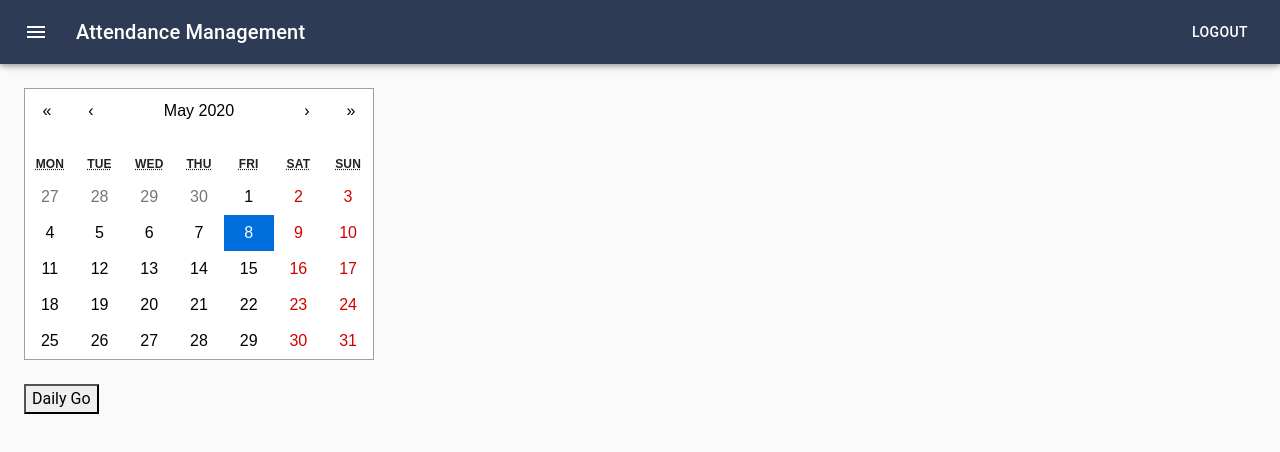
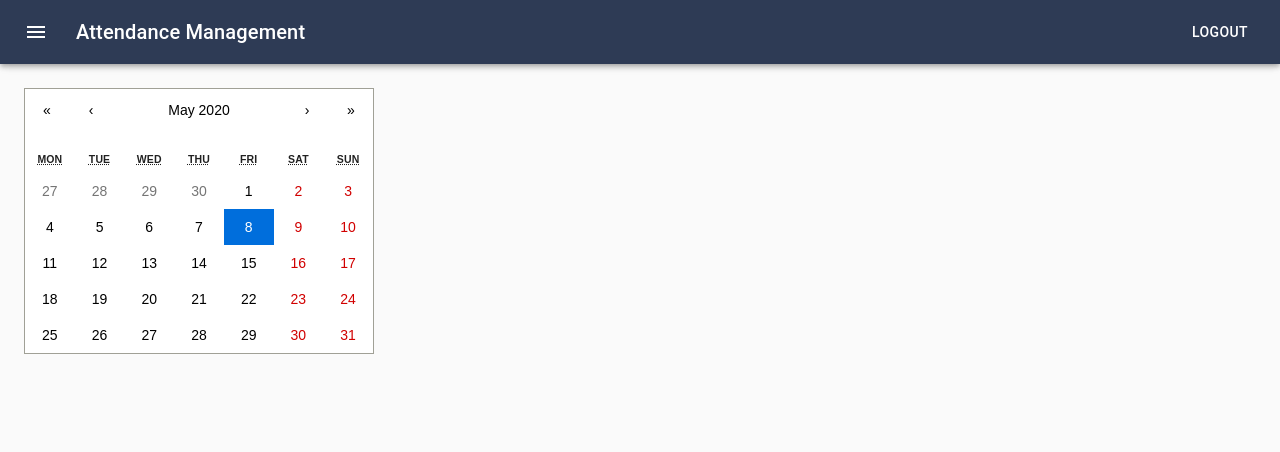
Before and after one commit to tanvira1993/react-app-attendance-single-client, a React (Create React App) app: page /dailyattendance in a window 1280 px wide. Shown: the top 452 px of the page. Built offline with nearby package versions, Linux system fonts and the light colour scheme.

Commit message:
Date change event get data

```diff
--- a/package.json
+++ b/package.json
@@ -10,6 +10,7 @@
     "@testing-library/user-event": "^7.2.1",
     "axios": "^0.19.2",
     "bootstrap": "^4.4.1",
+    "moment": "^2.25.3",
     "react": "^16.13.1",
     "react-calendar": "^3.0.1",
     "react-dom": "^16.13.1",
--- a/src/components/calender.component.jsx
+++ b/src/components/calender.component.jsx
@@ -1,20 +1,21 @@
-import React, { Component } from "react";
+import React, { useState } from "react";
 import Calendar from "react-calendar";
 
-class SingleCalender extends Component {
-  state = {
-    date: new Date(),
+const SingleCalender = (props) => {
+  const [date, setDate] = useState(new Date());
+
+  const onChange = (date) => {
+    setDate(date);
+    console.log(date);
+    props.onChange(date);
   };
-  onChange = (date) => this.setState({ date });
 
-  render() {
-    return (
-      <div>
-        <Calendar onChange={this.onChange} value={this.state.date} />
-        <br />
-      </div>
-    );
-  }
-}
+  return (
+    <div>
+      <Calendar onChange={onChange} value={date} />
+      <br />
+    </div>
+  );
+};
 
 export default SingleCalender;
--- a/src/pages/dailyAttendance.js
+++ b/src/pages/dailyAttendance.js
@@ -4,7 +4,7 @@ import { getDailyAttendance } from "../api/attendanceApi";
 import ManualAttedance from "../components/manualAttendance.component";
 import SingleCalender from "../components/calender.component";
 import "react-calendar/dist/Calendar.css";
-
+import moment from "moment";
 class Daily extends React.Component {
   constructor(props) {
     super(props);
@@ -12,12 +12,19 @@ class Daily extends React.Component {
     this.state = {
       report: null,
       rendering: 0,
+      date: new Date(),
     };
   }
-
-  postreq = async () => {
+  onChange = (date) => {
+    let momentDate = moment(date.toDateString()).format("YYYY-MM-DD");
+    // console.log(momentObj);
+    // this.setState({ date: momentObj });
+    // console.log(this.state.date);
+    this.postreq(momentDate);
+  };
+  postreq = async (momentDate) => {
     this.state.rendering = 1;
-    const data = await getDailyAttendance(1, "2020-04-30");
+    const data = await getDailyAttendance(1, momentDate);
     this.setState({ report: data });
     console.log(this.state.report);
     console.log(this.state.rendering);
@@ -27,10 +34,13 @@ class Daily extends React.Component {
     const design = <ManualAttedance data={this.state.report} />;
     return (
       <div>
-        <Typography>
-          <SingleCalender />
-          <button onClick={this.postreq}>Daily Go</button>
-        </Typography>
+        <SingleCalender
+          key={this.state.report === null ? "1" : this.state.report.id}
+          onChange={this.onChange}
+        />
+        {/* <Typography>
+         <button onClick={this.postreq}>Daily Go</button>
+        </Typography> */}
         {this.state.rendering === 0 ? null : design}
       </div>
     );
```
Also changed, not shown: 1 other file (tests, documents, lock files or other folders).
